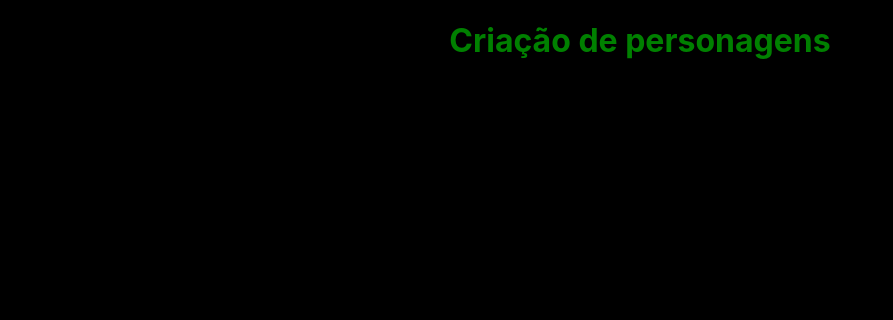
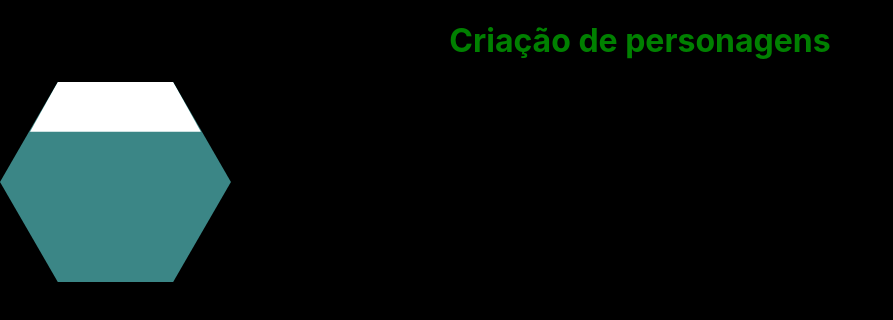
Before and after one commit to HudsonL2005/Biopunk, a React (Create React App) app in the folder project-biopunk/: page /criacao_de_personagens in a window 1280 px wide. Shown: the top 320 px of the page, without its empty margins (0-893 px from the left). Built offline with nearby package versions, Linux system fonts and the light colour scheme.

Commit message:
Haxagono

```diff
--- a/project-biopunk/src/pages/criacao_de_personagem/Criacao_de_personagem.js
+++ b/project-biopunk/src/pages/criacao_de_personagem/Criacao_de_personagem.js
@@ -1,10 +1,16 @@
-import React, {useEffect} from 'react';
-import { BrowserRouter, Routes, Route} from 'react-router-dom';
-import styles from '../../style/coisa.css'
+import styles from '../../style/criacao_de_personagem.module.css'
 
 function criacao_de_personagens() {
   return (
-    <h1>Criação de personagens</h1>
+    <div className="criacao_de_personagem">
+      <h1>Criação de personagens</h1>
+      <div className={styles.hexagonoContainer}>
+        <div className={styles.hexagonoContainerTest}>
+        </div>
+        <div className={styles.hexagonoContainerTest2}>
+        </div>
+      </div>
+    </div>
   );
 }
 
--- a/project-biopunk/src/style/coisa.css
+++ b/project-biopunk/src/style/coisa.css
@@ -28,3 +28,19 @@ button {
     cursor: pointer;
 
 }
+
+.hexagon {
+  --b: 10px;
+  height: 200px;
+  aspect-ratio: 1/cos(30deg);
+  clip-path:
+    polygon(0 50%,50% -50%,100% 50%,50% 150%,0 50%,
+    var(--b) 50%,
+    calc(25% + var(--b)*cos(60deg)) calc(100% - var(--b)*sin(60deg)),
+    calc(75% - var(--b)*cos(60deg)) calc(100% - var(--b)*sin(60deg)),
+    calc(100% - var(--b)) 50%,
+    calc(75% - var(--b)*cos(60deg)) calc(var(--b)*sin(60deg)),
+    calc(25% + var(--b)*cos(60deg)) calc(var(--b)*sin(60deg)),
+    var(--b) 50%);
+  background: #3B8686;
+}
--- /dev/null
+++ b/project-biopunk/src/style/criacao_de_personagem.module.css
@@ -0,0 +1,21 @@
+.hexagonoContainer {
+  height: 200px;
+  aspect-ratio: 1/cos(30deg);
+  clip-path: polygon(50% -50%,100% 50%,50% 150%,0 50%);
+  background: #3B8686;
+  z-index: 0;
+}
+
+.hexagonoContainerTest {
+  aspect-ratio: 1/cos(30deg);
+  clip-path: polygon(25% 0, 75% 0, 87% 25%, 13% 25%);
+  background: #fff;
+  z-index: 2
+}
+
+.hexagonoContainerTest2 {
+  aspect-ratio: 1/cos(30deg);
+  clip-path: polygon(89% 76%, 75% 100%, 25% 100%, 12% 76%);
+  background: #ccc;
+  z-index: 1
+}
```
